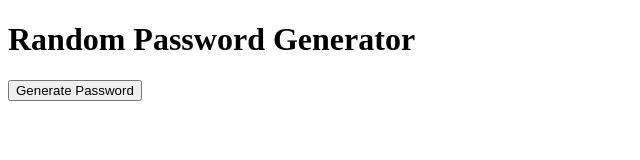
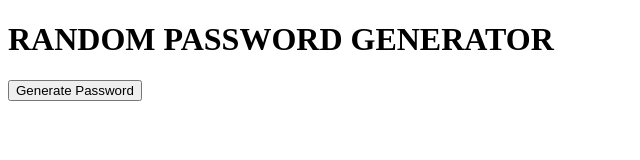
Before and after one commit to aliceheneghan/random-password-generator, a plain HTML site: page index.html in a window 1280 px wide. Shown: the whole page, without its empty margins (0-640 px from the left). Drawn offline with Linux system fonts and the light colour scheme.

```diff
--- a/index.html
+++ b/index.html
@@ -7,10 +7,13 @@
     <title>Random Password Generator</title>
 </head>
 <body>
-    <h1>Random Password Generator</h1>
+
     <main>
-        <button onclick="randomHex()">Generate Password</button>
-        <label id="showMe"></label>
+        <div id="mainBox">
+            <h1>RANDOM PASSWORD GENERATOR</h1>
+            <button onclick="randomHex()">Generate Password</button>
+            <label id="showMe"></label>
+        </div>
     </main>
     <script src="./main.js"></script>
 </body>
```
